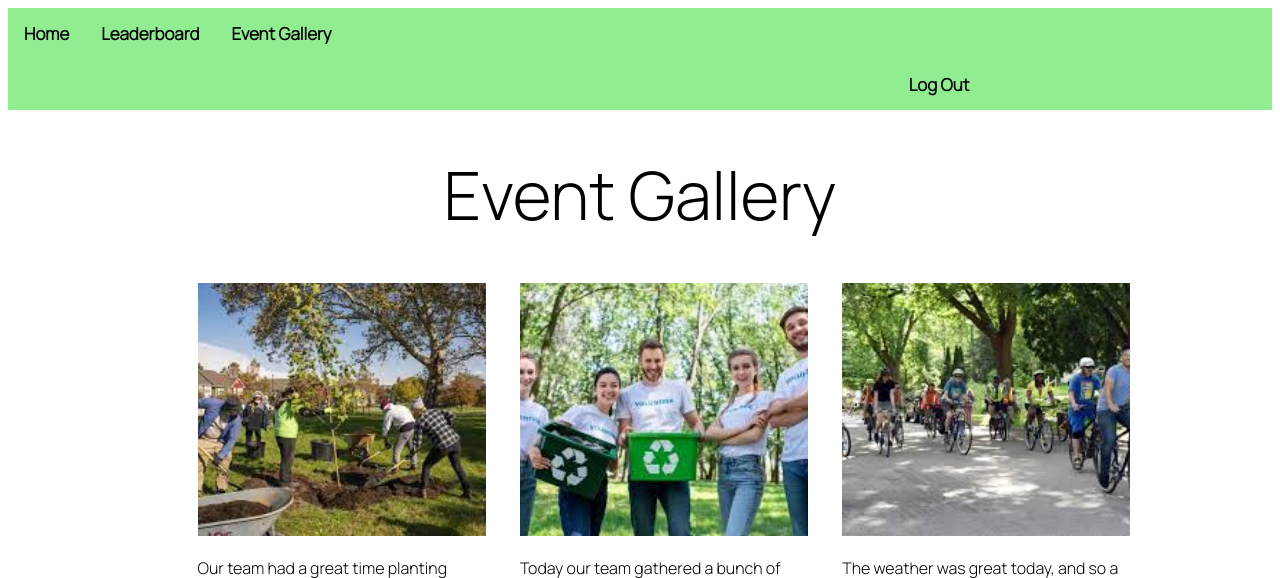
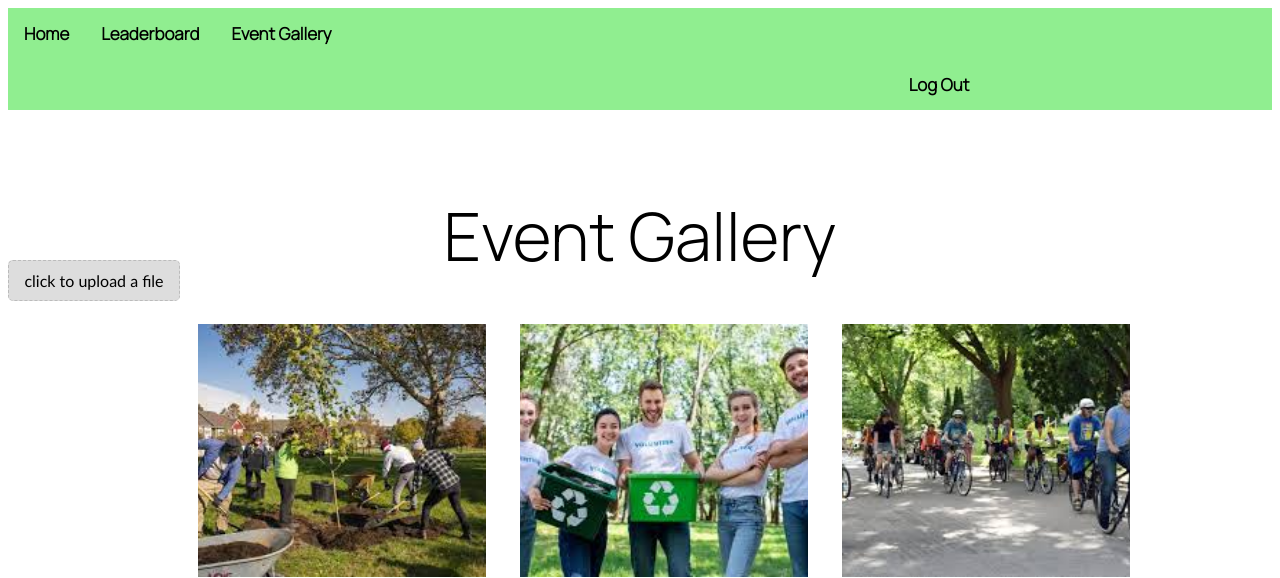
Before and after one commit to nicasalazar/WeCO, a Node server app: page /eventgallery in a window 1280 px wide. Shown: the top 578 px of the page. Run offline with Node 20, Linux system fonts and the light colour scheme.

Commit message:
added upload file button

```diff
--- a/scripts/login.js
+++ b/scripts/login.js
@@ -1,3 +1,15 @@
+function getFile() {
+  document.getElementById("upfile").click();
+}
+
+function sub(obj) {
+  var file = obj.value;
+  var fileName = file.split("\\");
+  document.getElementById("yourBtn").innerHTML = fileName[fileName.length - 1];
+  document.myForm.submit();
+  event.preventDefault();
+}
+
 function myFunction() {
     window.location.href="/views/main.html";
     onclick="getValue()";
--- a/styles/eventgallery.css
+++ b/styles/eventgallery.css
@@ -24,3 +24,17 @@
     height: 70%;
     object-fit: cover;
 }
+
+#yourBtn {
+    position: relative;
+    top: 150px;
+    font-family: calibri;
+    width: 150px;
+    padding: 10px;
+    -webkit-border-radius: 5px;
+    -moz-border-radius: 5px;
+    border: 1px dashed #BBB;
+    text-align: center;
+    background-color: #DDD;
+    cursor: pointer;
+  }
--- a/views/eventgallery.html
+++ b/views/eventgallery.html
@@ -21,6 +21,14 @@
         <a href="/views/eventgallery.html"><b>Event Gallery</b></a>
         <a id="logout" href="/views/login.html"><b>Log Out</b></a>
     </div>
+    <form action="#type your action here" method="POST" enctype="multipart/form-data" name="myForm">
+        <div id="yourBtn" onclick="getFile()">click to upload a file</div>
+        <!-- this is your file input tag, so i hide it!-->
+        <!-- i used the onchange event to fire the form submission-->
+        <div style='height: 0px;width: 0px; overflow:hidden;'><input id="upfile" type="file" value="upload" onchange="sub(this)" /></div>
+        <!-- here you can have file submit button or you can write a simple script to upload the file automatically-->
+        <!-- <input type="submit" value='submit' > -->
+      </form>
         <header class="h1">Event Gallery</header>
         <div class="bios">
             <div class="card" style="width: 18rem;">
@@ -66,4 +74,5 @@
                 </div>
             </footer>
     </body>
+    <script src="/scripts/login.js"></script>
 </html>
```
Also changed, not shown: views/main.html (+37 -19 lines), styles/index.css (line endings or trailing spaces).
